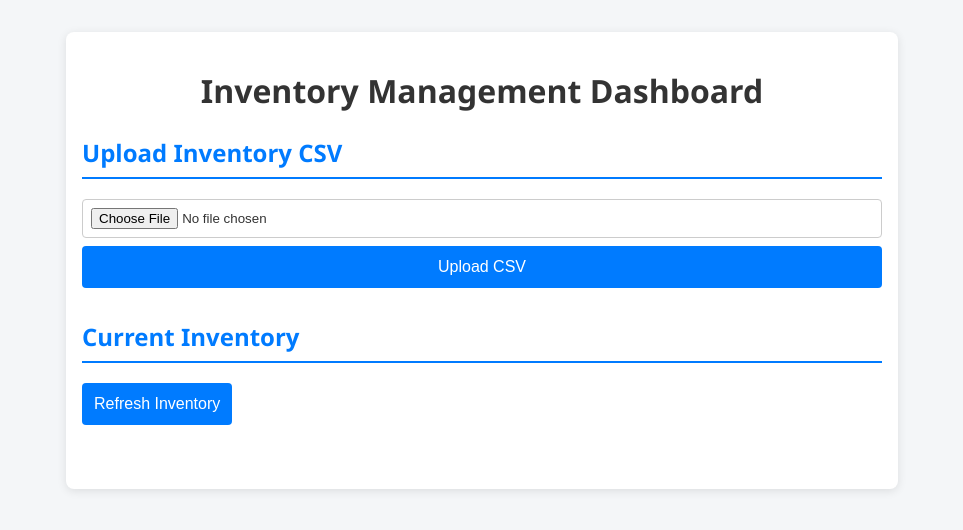
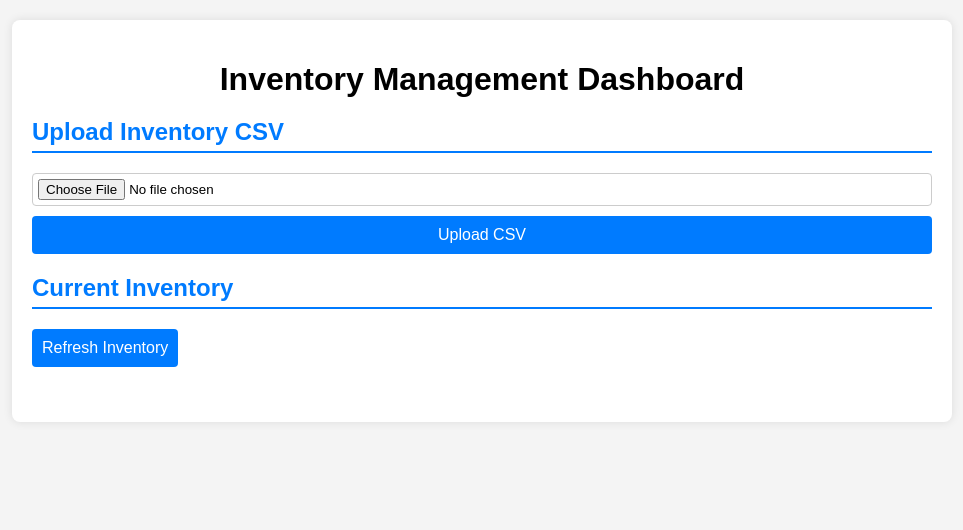
Before and after one commit to krishnaaped/my-frontend-1-, a plain HTML site: page index.html in a window 1280 px wide. Shown: the whole page, without its empty margins (158-1121 px from the left). Drawn offline with Linux system fonts and the light colour scheme; no server answers.

Commit message:
Update style.css

```diff
--- a/style.css
+++ b/style.css
@@ -1,59 +1,58 @@
 /* Global Styles */
 body {
+  font-family: Arial, sans-serif;
+  background-color: #f4f4f4;
   margin: 0;
   padding: 0;
-  font-family: 'Segoe UI', Tahoma, Geneva, Verdana, sans-serif;
-  background-color: #f4f6f8;
-  color: #333;
 }
 
 .container {
-  max-width: 800px;
-  margin: 2rem auto;
-  padding: 1rem;
+  max-width: 900px;
+  margin: 20px auto;
   background-color: #fff;
+  padding: 20px;
   border-radius: 8px;
-  box-shadow: 0 2px 10px rgba(0, 0, 0, 0.1);
+  box-shadow: 0 0 10px rgba(0,0,0,0.1);
 }
 
-/* Header */
 header h1 {
   text-align: center;
-  margin-bottom: 1.5rem;
+  margin-bottom: 20px;
 }
 
 /* Sections */
 .upload-section, .inventory-section {
-  margin-bottom: 2rem;
+  margin-bottom: 20px;
 }
 
 .upload-section h2, .inventory-section h2 {
-  border-bottom: 2px solid #007bff;
-  padding-bottom: 0.5rem;
-  color: #007bff;
+  color: #007BFF;
+  border-bottom: 2px solid #007BFF;
+  padding-bottom: 5px;
 }
 
 /* Form Styles */
 form {
   display: flex;
   flex-direction: column;
-  gap: 0.5rem;
+  gap: 10px;
+  margin-top: 10px;
 }
 
 input[type="file"] {
-  padding: 0.5rem;
+  padding: 5px;
   border: 1px solid #ccc;
   border-radius: 4px;
 }
 
 button {
-  padding: 0.75rem;
+  padding: 10px;
+  background-color: #007BFF;
+  color: #fff;
   border: none;
   border-radius: 4px;
-  background-color: #007bff;
-  color: #fff;
-  font-size: 1rem;
   cursor: pointer;
+  font-size: 1em;
   transition: background-color 0.3s ease;
 }
 
@@ -61,33 +60,36 @@ button:hover {
   background-color: #0056b3;
 }
 
-/* Inventory Display */
+/* Inventory Table Styles */
 #inventoryContainer {
-  margin-top: 1rem;
+  margin-top: 15px;
   overflow-x: auto;
 }
 
 table {
   width: 100%;
   border-collapse: collapse;
-  margin-top: 1rem;
 }
 
-table th, table td {
+table, th, td {
   border: 1px solid #ddd;
-  padding: 0.75rem;
+}
+
+th, td {
+  padding: 10px;
   text-align: left;
 }
 
-table th {
-  background-color: #007bff;
+th {
+  background-color: #007BFF;
   color: #fff;
 }
 
 /* Message Styles */
 .message {
-  margin-top: 0.5rem;
-  font-size: 0.9rem;
+  margin-top: 10px;
+  font-size: 0.9em;
+  color: #555;
 }
 
 /* Toast Notification Styles */
@@ -95,9 +97,9 @@ table th {
   position: fixed;
   bottom: 20px;
   right: 20px;
-  background-color: rgba(0,0,0,0.8);
+  background-color: green;
   color: #fff;
-  padding: 1rem 1.5rem;
+  padding: 10px 20px;
   border-radius: 4px;
   opacity: 0;
   visibility: hidden;
```
